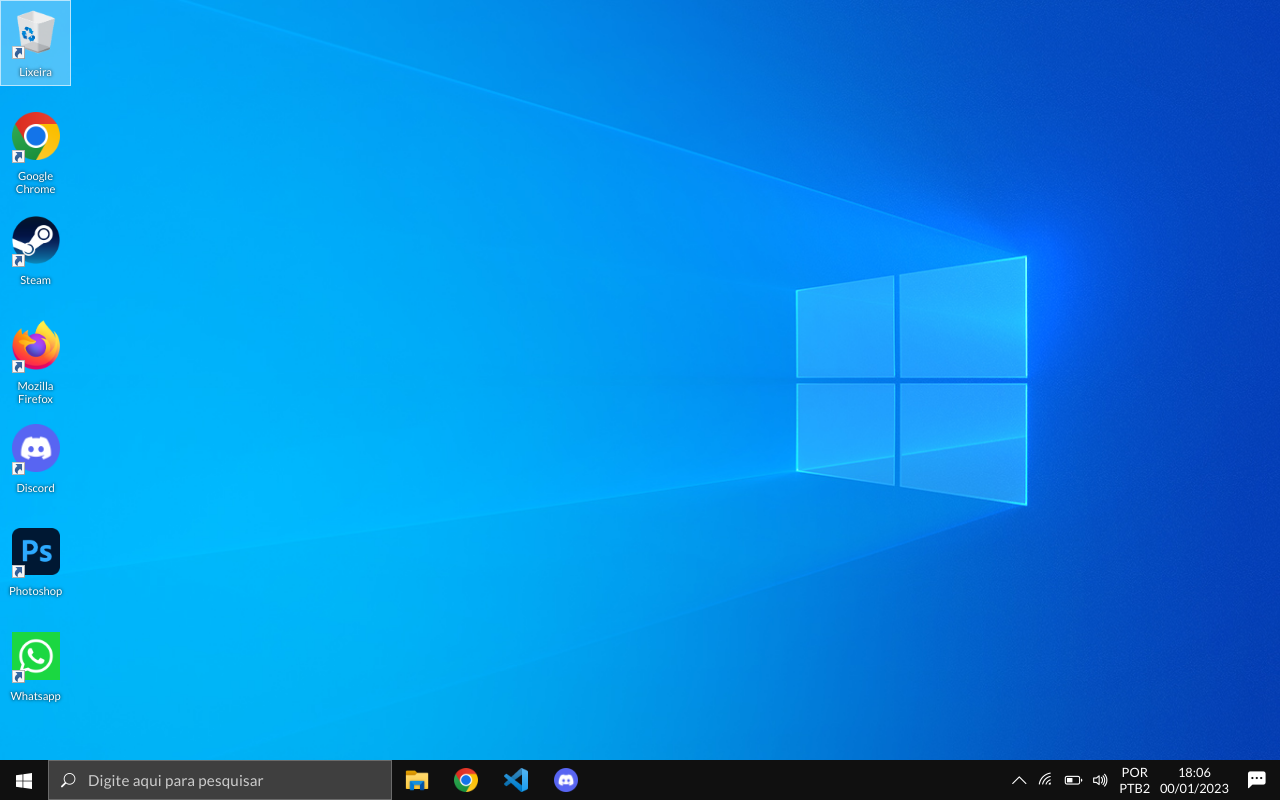
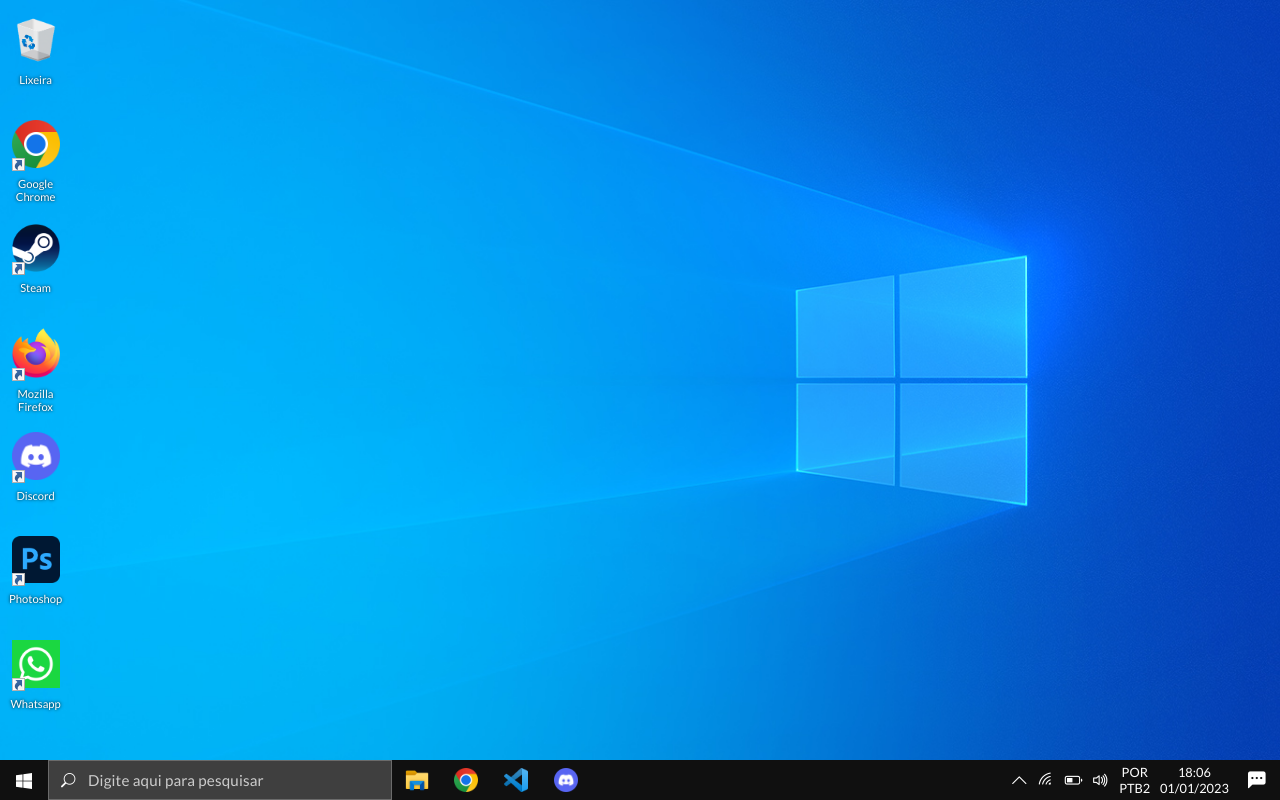
Before and after one commit to Alberto-Frigatto/Windows-10-desktop-clone, a website: page index.html in a window 1280 px wide. Drawn offline with nearby package versions, Linux system fonts and the light colour scheme.

Commit message:
error correction

```diff
--- a/js/main.js
+++ b/js/main.js
@@ -3,7 +3,8 @@ $(() => {
   let listAppsDesktop = [
     {
       image: 'Dump',
-      name: 'Lixeira'
+      name: 'Lixeira',
+      noArrowIcon: true
     },
     {
       image: 'Chrome',
@@ -32,6 +33,14 @@ $(() => {
   ];
 
   listAppsDesktop.map(app => {
+    arrowIcon = !app.noArrowIcon ? `
+      <img
+        src='./img/Shortcut_Desktop_Icon.png'
+        alt='ícone de atalho'
+        class='shortcut-arrow-icon'
+      />
+    ` : '';
+
     desktop.append(`
       <article class='shortcut'>
         <div class='shortcut-icon-container'>
@@ -40,11 +49,7 @@ $(() => {
             alt='${app.name}'
             class='shortcut-app-icon'
           />
-          <img
-            src='./img/Shortcut_Desktop_Icon.png'
-            alt='ícone de atalho'
-            class='shortcut-arrow-icon'
-          />
+          ${arrowIcon}
         </div>
         <p class='shortcut-name'>${app.name}</p>
       </article>
@@ -70,7 +75,7 @@ $(() => {
     let minutes = date.getMinutes() < 10 ? `0${date.getMinutes()}` : date.getMinutes();
     let time = `<span>${hours}:${minutes}</span>`;
 
-    let day = date.getDay() < 10 ? `0${date.getDay()}` : date.getDay();
+    let day = date.getDay() < 10 ? `0${date.getDate()}` : date.getDate();
     let month = date.getMonth() + 1 < 10 ? `0${date.getMonth() + 1}` : date.getMonth() + 1;
     let year = date.getFullYear();
 
--- a/scss/index.scss
+++ b/scss/index.scss
@@ -50,6 +50,7 @@ body
 
     rows: vars.$desktop-cell-height vars.$desktop-cell-height vars.$desktop-cell-height vars.$desktop-cell-height vars.$desktop-cell-height vars.$desktop-cell-height vars.$desktop-cell-height;
   }
+  padding-top: .5rem;
 
   .shortcut
   {
```
Also changed, not shown: css/index.min.css.
